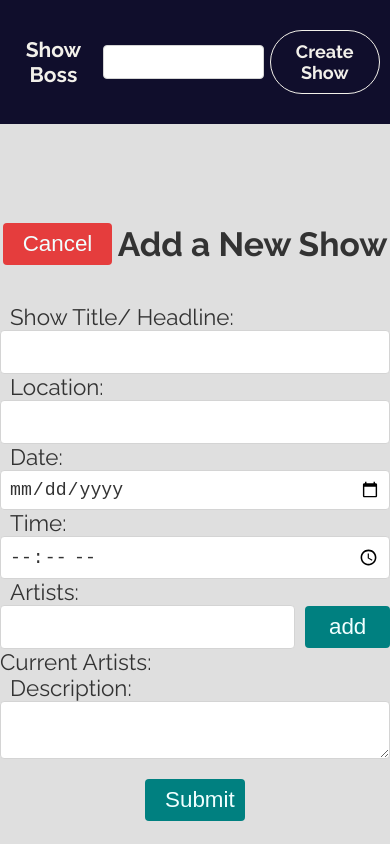
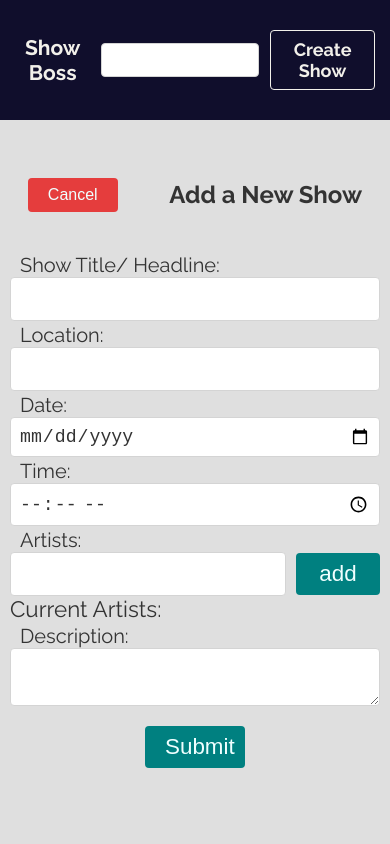
Before and after one commit to Rei-ne/show-boss, a React (Vite) app: page /create in a window 390 px wide. Built offline with nearby package versions, Linux system fonts and the light colour scheme.

Commit message:
feat: create mobile

```diff
--- a/data/db.json
+++ b/data/db.json
@@ -69,6 +69,21 @@
         "dunsin oyekan",
         "mercy chinwo"
       ]
+    },
+    {
+      "id": "1b7a",
+      "title": "Coachella",
+      "location": "Lagos",
+      "date": "2024-05-02",
+      "time": "01:18",
+      "description": "Get ready for an unforgettable night of coachella, live in Lagos! Join us as we celebrate the richness of African music and culture with performances by Beyonce, Sia , Olamide, Rihanna, and Patoranking. With its stunning outdoor setting and top-notch lineup, Coachella LOS promises to be a feast for the senses!",
+      "artists": [
+        "beyonce",
+        "kanye",
+        "sia",
+        "saint jhn",
+        "Olamide"
+      ]
     }
   ]
 }
--- a/src/components/Navbar/Navbar.css
+++ b/src/components/Navbar/Navbar.css
@@ -69,8 +69,9 @@ text-align: center;
      border: 1px solid #f2f0ea;
      text-align: center;
      font-size: 12px;
-     padding: 10px;
-     border-radius: 50px;
+     padding: 8px;
+     border-radius: 4px;
+     margin: 0 5px;
    }
  }
  @media (min-width:780px) {
--- a/src/pages/create/Create.css
+++ b/src/pages/create/Create.css
@@ -34,3 +34,26 @@ margin: 60px auto;
 .artists button{
     margin: 0 0 0 10px;
 }
+
+@media screen and (max-width:480px) {
+.create{
+margin: 20px auto;
+}
+.create .top{
+margin: 2px;
+
+}
+.top .btn {
+font-size: 16px;
+}
+.top .page-title {
+font-size: 24px;
+}
+.create form{
+padding:0 10px;
+}
+.create span {
+    padding: 10px 10px;
+    font-size: 20px;
+}
+}
--- a/src/pages/create/Create.jsx
+++ b/src/pages/create/Create.jsx
@@ -46,7 +46,7 @@ export default function Create() {
     e.preventDefault();
     const artistItem = newArtist.trim();
 
-    // checks
+    // checks if the artist already exists
     if (artistItem && !artists.includes(artistItem)) {
       setArtists((prevArtists) => [...prevArtists, artistItem]);
     }
```
